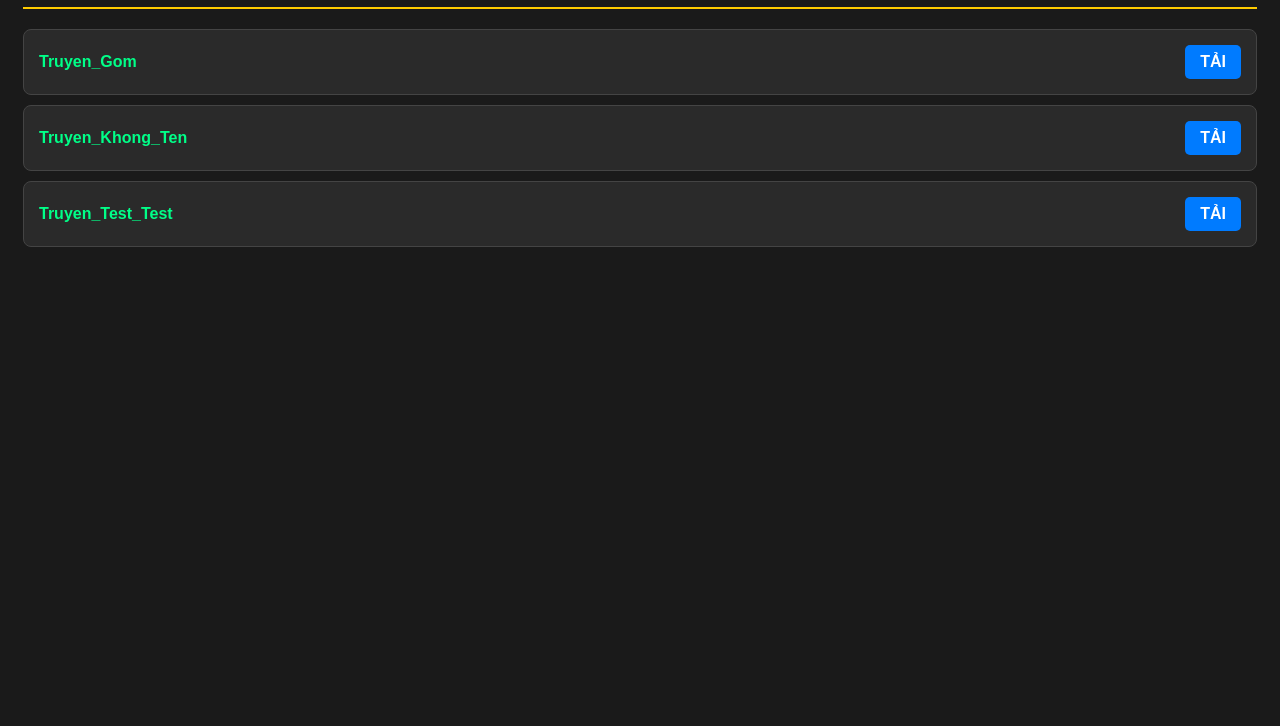
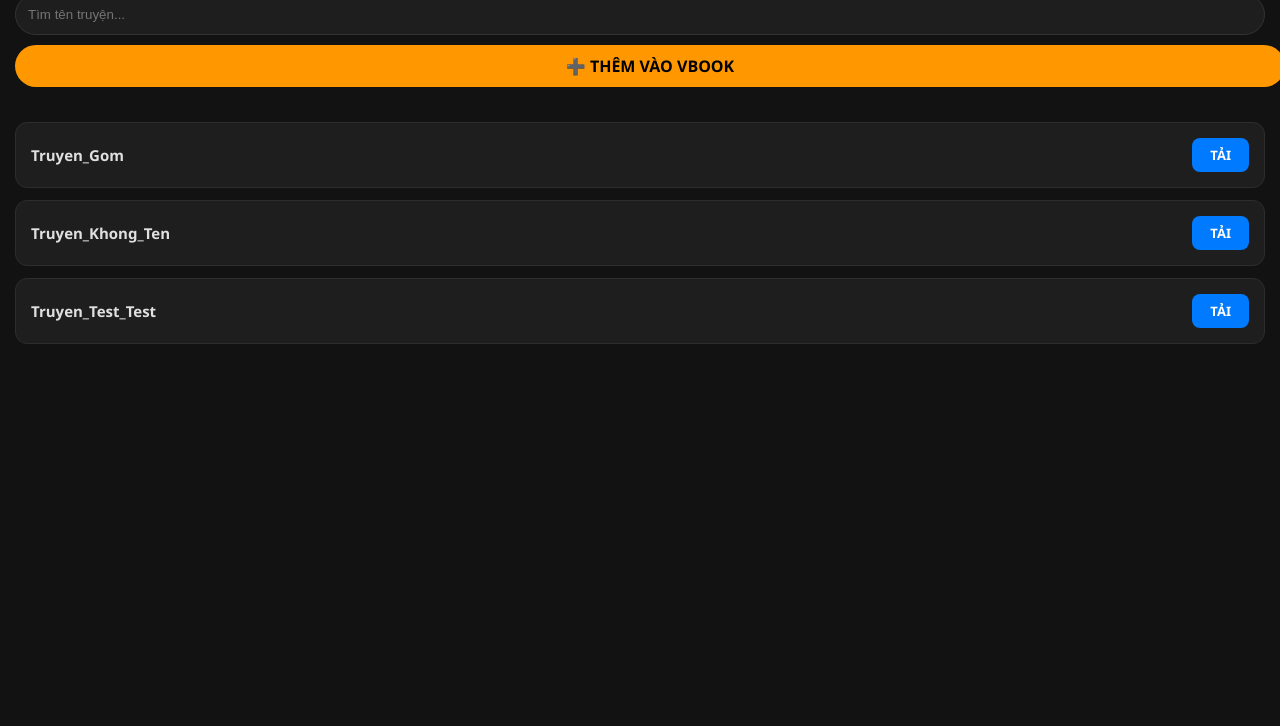
Before and after one commit to dongbi9x/KHO-TRUYEN, a plain HTML site: page index.html in a window 1280 px wide. Shown: the part 74-800 px from the top of the page. Drawn offline with Linux system fonts and the light colour scheme.

Commit message:
Update interface with search and vBook btn

```diff
--- a/index.html
+++ b/index.html
@@ -1 +1,54 @@
-<!DOCTYPE html><html><head><meta charset="UTF-8"><meta name="viewport" content="width=device-width,initial-scale=1"><title>KHO TRUYỆN</title><style>body{background:#1a1a1a;color:white;font-family:sans-serif;padding:15px}.item{background:#2a2a2a;padding:15px;margin-bottom:10px;border-radius:8px;display:flex;justify-content:space-between;align-items:center;border:1px solid #444}.title{font-weight:bold;color:#0f8;flex:1;margin-right:10px}.btn{background:#007bff;color:white;padding:8px 15px;text-decoration:none;border-radius:5px;font-weight:bold}h2{text-align:center;color:#fc0;border-bottom:2px solid #fc0;padding-bottom:10px}</style></head><body><h2>🚀 KHO TRUYỆN DONGBI9X</h2><div id="l">Đang tải danh sách...</div><script>fetch('list.json?v='+Date.now()).then(r=>r.json()).then(data=>{let s="";data.forEach(i=>{s+='<div class="item"><div class="title">'+i.title+'</div><a href="'+i.url+'" class="btn">TẢI</a></div>'});document.getElementById('l').innerHTML=s}).catch(()=>document.getElementById('l').innerHTML='Chưa có truyện!');</script></body></html>
+
+<!DOCTYPE html>
+<html>
+<head>
+    <meta charset="UTF-8">
+    <meta name="viewport" content="width=device-width,initial-scale=1">
+    <title>KHO TRUYỆN DONGBI9X</title>
+    <style>
+        body { background: #121212; color: #e0e0e0; font-family: 'Segoe UI', sans-serif; padding: 15px; margin: 0; }
+        .header { position: sticky; top: 0; background: #121212; padding-bottom: 15px; z-index: 100; }
+        h2 { text-align: center; color: #00ff88; margin: 10px 0; text-transform: uppercase; letter-spacing: 2px; }
+        #search { width: 100%; padding: 12px; border-radius: 25px; border: 1px solid #333; background: #1e1e1e; color: white; box-sizing: border-box; outline: none; margin-bottom: 10px; }
+        .vbook-btn { display: block; width: 100%; padding: 10px; background: #ff9800; color: black; text-align: center; text-decoration: none; border-radius: 25px; font-weight: bold; margin-bottom: 20px; }
+        .item { background: #1e1e1e; padding: 15px; margin-bottom: 12px; border-radius: 12px; display: flex; justify-content: space-between; align-items: center; border: 1px solid #2d2d2d; transition: 0.3s; }
+        .item:active { transform: scale(0.98); background: #252525; }
+        .title { font-weight: bold; font-size: 15px; flex: 1; padding-right: 10px; overflow: hidden; text-overflow: ellipsis; }
+        .btn-download { background: #007bff; color: white; padding: 8px 18px; text-decoration: none; border-radius: 8px; font-weight: bold; font-size: 13px; }
+    </style>
+</head>
+<body>
+    <div class="header">
+        <h2>🚀 KHO TRUYỆN</h2>
+        <input type="text" id="search" placeholder="Tìm tên truyện..." onkeyup="search()">
+        <a href="vbook://add-extension?url=https://raw.githubusercontent.com/dongbi9x/KHO-TRUYEN/main/plugin.json" class="vbook-btn">➕ THÊM VÀO VBOOK</a>
+    </div>
+    <div id="list">Đang tải...</div>
+
+    <script>
+        let books = [];
+        fetch('list.json?v=' + Date.now())
+            .then(r => r.json())
+            .then(data => {
+                books = data;
+                render(books);
+            });
+
+        function render(arr) {
+            let html = arr.map(i => `
+                <div class="item">
+                    <div class="title">${i.title}</div>
+                    <a href="${i.url}" class="btn-download">TẢI</a>
+                </div>
+            `).join('');
+            document.getElementById('list').innerHTML = html || '<p style="text-align:center">Không tìm thấy truyện</p>';
+        }
+
+        function search() {
+            let k = document.getElementById('search').value.toLowerCase();
+            let filtered = books.filter(b => b.title.toLowerCase().includes(k));
+            render(filtered);
+        }
+    </script>
+</body>
+</html>
```
Also changed, not shown: 1.js (+59 -5 lines).
